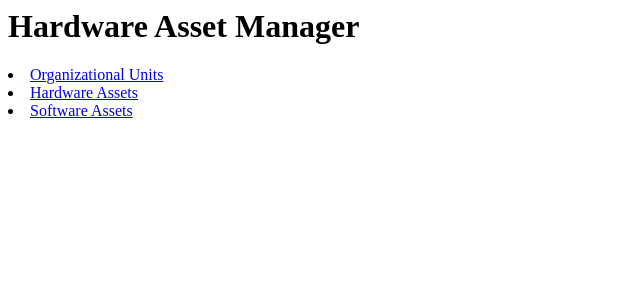
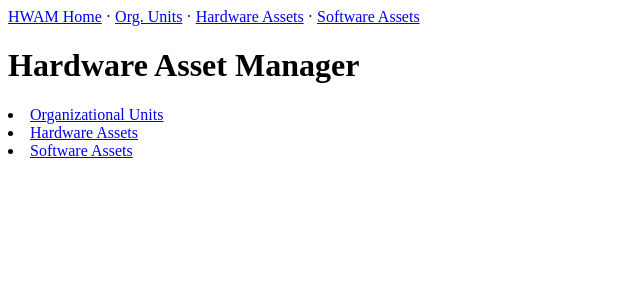
Before and after one commit to dogoncouch/LogESP, a Django app: page /hwam/ in a window 1280 px wide. Shown: the top 300 px of the page, without its empty margins (0-640 px from the left). Run offline with Django 3.2, Linux system fonts and the light colour scheme.

Commit message:
Add HWAM nav bar

```diff
--- /dev/null
+++ b/hwam/templates/base.html
@@ -0,0 +1,2 @@
+
+{% include "navigation.html" %}
--- a/hwam/templates/hwam/hw_detail.html
+++ b/hwam/templates/hwam/hw_detail.html
@@ -1,3 +1,5 @@
+{% include "base.html" %}
+
 <h1>{{ hw.asset_name }} (Hardware Asset)</h1>
 <p>{{ hw.asset_desc }}</p>
 <ul>
--- a/hwam/templates/hwam/hw_index.html
+++ b/hwam/templates/hwam/hw_index.html
@@ -1,3 +1,5 @@
+{% include "base.html" %}
+
 <h1>Hardware Assets</h1>
 
 {% if hw_list %}
--- a/hwam/templates/hwam/index.html
+++ b/hwam/templates/hwam/index.html
@@ -1,3 +1,5 @@
+{% include "base.html" %}
+
 <h1>Hardware Asset Manager</h1>
 
 <li><a href="{% url 'hwam:ou_index' %}">Organizational Units</a></li>
--- a/hwam/templates/hwam/ou_detail.html
+++ b/hwam/templates/hwam/ou_detail.html
@@ -1,3 +1,5 @@
+{% include "base.html" %}
+
 <h1>{{ ou.unit_name }} (Organizational Unit)</h1>
 <p>{{ ou.unit_desc }}</p>
 <ul>
--- a/hwam/templates/hwam/ou_index.html
+++ b/hwam/templates/hwam/ou_index.html
@@ -1,3 +1,5 @@
+{% include "base.html" %}
+
 <h1>Organizational Units</h1>
 
 {% if ou_list %}
--- a/hwam/templates/hwam/sw_detail.html
+++ b/hwam/templates/hwam/sw_detail.html
@@ -1,3 +1,5 @@
+{% include "base.html" %}
+
 <h1>{{ sw.asset_name }} (Software Asset)</h1>
 <p>{{ sw.asset_desc }}</p>
 <ul>
--- a/hwam/templates/hwam/sw_index.html
+++ b/hwam/templates/hwam/sw_index.html
@@ -1,3 +1,5 @@
+{% include "base.html" %}
+
 <h1>Software Assets</h1>
 
 {% if sw_list %}
--- /dev/null
+++ b/hwam/templates/navigation.html
@@ -0,0 +1,16 @@
+
+<div id="topbar">
+    <div class="navbar">
+        <div class="navbar-side-navbar-left"></div>
+        <div class="navbar-content">
+            <a href="{% url 'hwam:index' %}">HWAM Home</a>
+            &middot
+            <a href="{% url 'hwam:ou_index' %}">Org. Units</a>
+            &middot
+            <a href="{% url 'hwam:hw_index' %}">Hardware Assets</a>
+            &middot
+            <a href="{% url 'hwam:sw_index' %}">Software Assets</a>
+        </div>
+        <div class="navbar-side-navbar-left"></div>
+    </div>
+</div>
```
